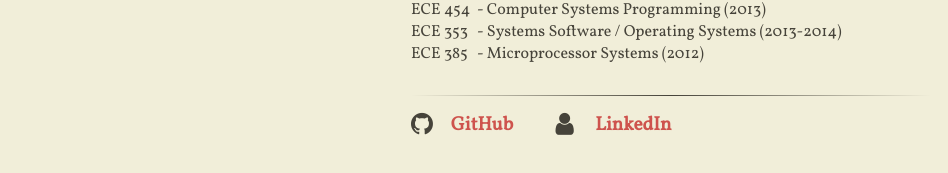
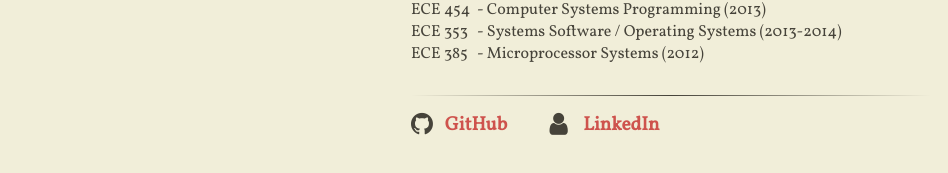
Before and after one commit to miwong/miwong.github.io, a Jekyll site: the page built from index.html, in a window 1280 px wide. Shown: the part 914-1087 px from the top of the page, without its empty margins (189-1137 px from the left). Built offline with Jekyll 4.4.1, drawn with Linux system fonts in a browser that asks for light colours; nearby versions of some CDN libraries.

Commit message:
Small layout change for icons in footer

```diff
--- a/assets/main.scss
+++ b/assets/main.scss
@@ -53,7 +53,7 @@ since it must be aligned with the content */
 
 /* list icons */
 .main-list-item-icon {
-    width: 36px;
+    width: 30px;
     color: $text-color;
 }
 
```
